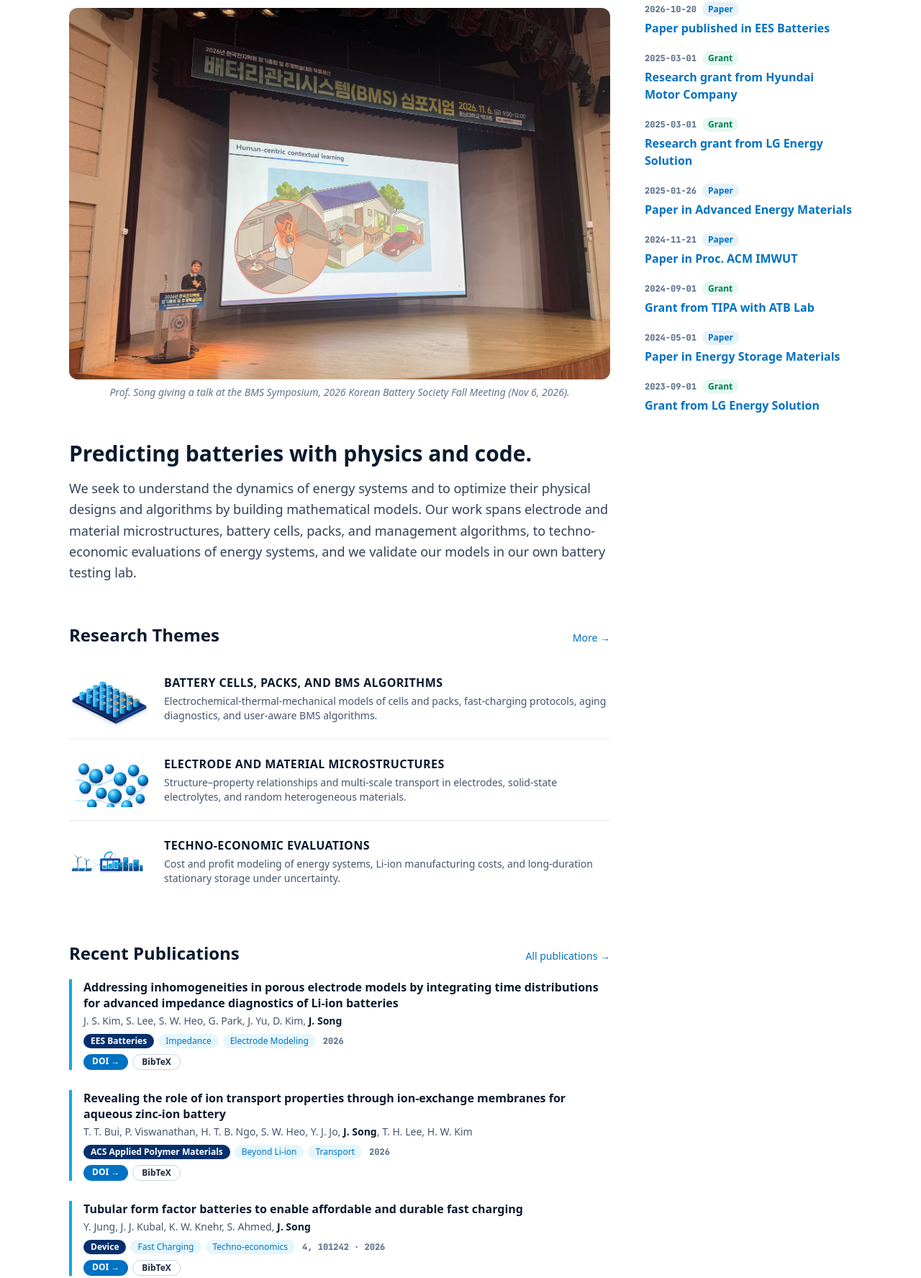
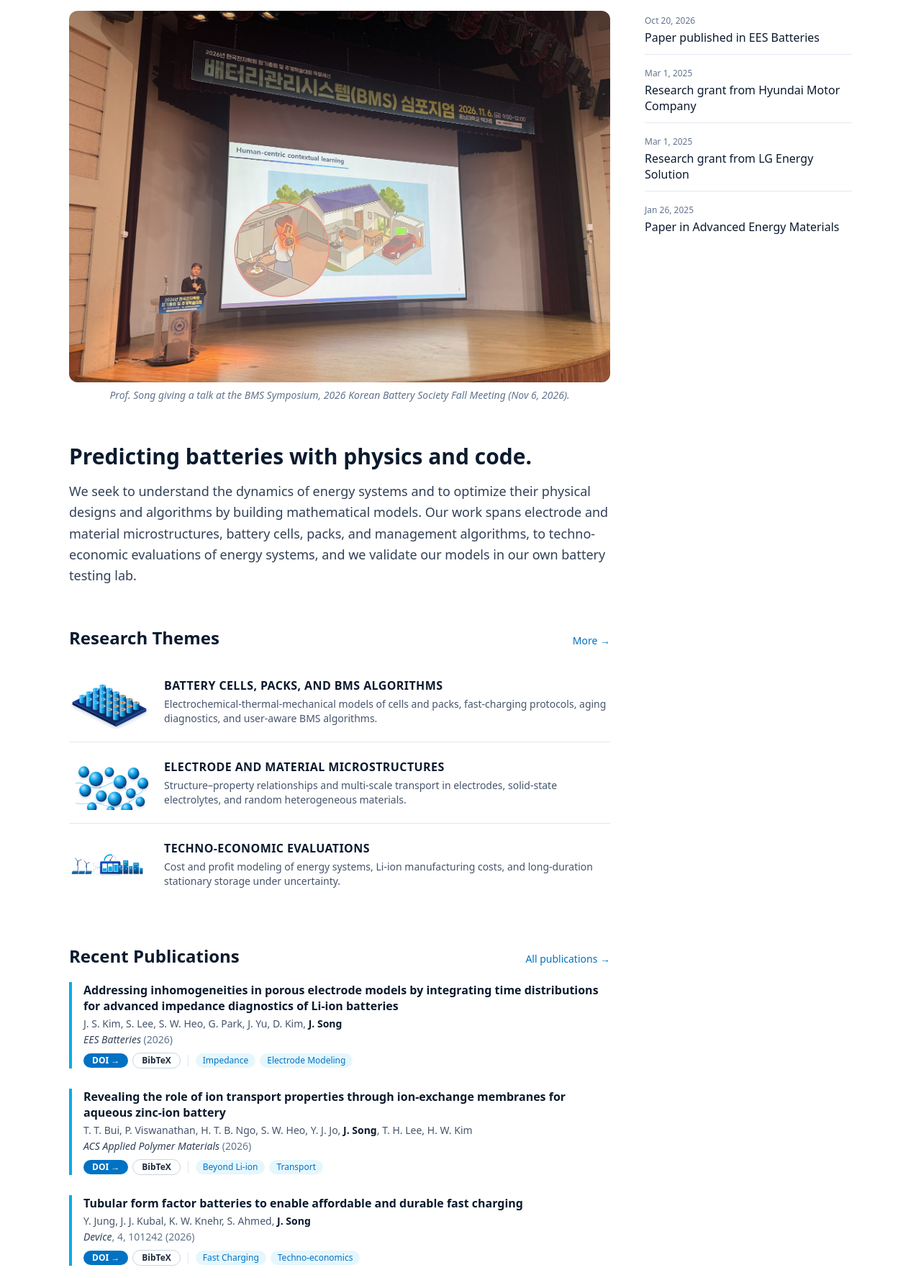
Before and after one commit to BatterySoftwareGroup/bsg-preview, an Astro site: page / in a window 1280 px wide. Shown: the part 158-1933 px from the top of the page at 72% size. Built offline with nearby package versions, Linux system fonts and the light colour scheme; Astro itself is replaced by a stand-in of ours; a web font is replaced by a local one.

Commit message:
Bundled review fixes: quieter announcements, cleaner publications, mono weights
- Announcements: latest 4, date + title only (no colored chips, not sticky); NewsTag removed
- Publications: topic-only filter on one line, filter bar flush under a fixed 64px header
  (sticky on desktop only), YAML order within a year (src/pubs.ts, used on all pub lists),
  plain citation line instead of venue chip, paper type as a small label
- JetBrains Mono loads 400/700/800 so dates are no longer forced to ExtraBold
- docs/logo-suit-candidate.png: SUIT lettering candidates next to the final logo (not applied)

Co-Authored-By: Claude Opus 5.5 <noreply@anthropic.com>

```diff
--- a/src/components/NewsTag.astro
+++ /dev/null
@@ -1,7 +0,0 @@
----
-// Small category chip for news items.
-const { category } = Astro.props;
-const style = { paper: 'bg-blue/10 text-blue', grant: 'bg-emerald-500/10 text-emerald-700 dark:text-emerald-400', award: 'bg-amber-500/10 text-amber-700 dark:text-amber-400', event: 'bg-slate-500/10 text-slate-600 dark:text-slate-300' }[category];
-const label = { paper: 'Paper', grant: 'Grant', award: 'Award', event: 'Event' }[category];
----
-<span class:list={['inline-block rounded-full px-2 py-0.5 text-xs font-semibold', style]}>{label}</span>
--- a/src/components/PubItem.astro
+++ b/src/components/PubItem.astro
@@ -1,13 +1,12 @@
 ---
-// One publication entry (I³ Group pattern): optional thumbnail, title, authors (PI in bold),
-// venue chip + topic chips, then DOI / PDF / Code / BibTeX. Used on /publications, /professor and home.
-// `filter` makes the topic chips buttons that drive the filter bar on /publications.
+// One publication entry: optional thumbnail, title, authors (PI in bold), a plain citation line
+// (venue, volume, year), then links and topic keywords on one row. Used on /publications, /professor and home.
+// `filter` makes the topic keywords buttons that drive the filter bar on /publications.
 const { p, id, filter = false } = Astro.props;
 const base = import.meta.env.BASE_URL.replace(/\/$/, '');
 const href = p.doi ? `https://doi.org/${p.doi}` : p.link;
 const pdf = p.pdf && (p.pdf.startsWith('http') ? p.pdf : `${base}${p.pdf}`);
-const typeLabel = { journal: '', conference: 'Conference', patent: 'Patent', book: 'Book Chapter' }[p.type];
-const chips: string[] = [...(typeLabel ? [typeLabel] : []), ...p.tags];
+const typeLabel = { journal: '', conference: 'Conference', patent: 'Patent', book: 'Book chapter' }[p.type];
 // BibTeX: authors "A, B, C*" → "A and B and C"; markers *† stripped.
 const entry = { journal: 'article', conference: 'inproceedings', patent: 'misc', book: 'incollection' }[p.type];
 const field = { journal: 'journal', conference: 'booktitle', patent: 'howpublished', book: 'booktitle' }[p.type];
@@ -17,23 +16,21 @@ const authors = p.authors.replace(/(J\. Song[*†]?)/, '<strong class="text-ink
 const btn = 'rounded-full px-3 py-0.5 text-xs font-semibold';
 const chip = 'rounded-full bg-sky/10 px-2.5 py-0.5 text-xs font-medium text-blue';
 ---
-<li class="pub flex gap-5" data-tags={`|${chips.join('|')}|`}>
+<li class="pub flex gap-5" data-tags={`|${p.tags.join('|')}|`}>
   {p.thumb && <img src={`${base}${p.thumb}`} alt="" class="hidden aspect-[4/3] w-36 shrink-0 rounded-lg border border-slate-200 object-cover sm:block dark:border-slate-700" loading="lazy" />}
   <div class="min-w-0 border-l-4 border-sky pl-4">
     <p class="font-semibold leading-snug text-ink dark:text-white">{href ? <a href={href} class="hover:text-blue hover:underline">{p.title}</a> : p.title}</p>
     <p class="mt-1 text-sm text-slate-600 dark:text-slate-300" set:html={authors} />
+    <p class="mt-0.5 text-sm text-slate-500"><em class="text-slate-700 dark:text-slate-200">{p.venue}</em>{p.volume && `, ${p.volume}`} ({p.year}){typeLabel && <span class="ml-2 rounded bg-slate-100 px-1.5 py-0.5 text-xs dark:bg-slate-800">{typeLabel}</span>}</p>
     <div class="mt-2 flex flex-wrap items-center gap-1.5">
-      <span class="rounded-full bg-navy px-2.5 py-0.5 text-xs font-semibold text-white">{p.venue}</span>
-      {chips.map((t) => filter
-        ? <button type="button" class:list={[chip, 'tag-btn hover:bg-sky/25']} data-tag={t}>{t}</button>
-        : <span class={chip}>{t}</span>)}
-      <span class="ml-1 font-mono text-xs text-slate-500">{p.volume && `${p.volume} · `}{p.year}</span>
-    </div>
-    <div class="mt-2 flex flex-wrap gap-1.5">
       {href && <a href={href} class:list={[btn, 'bg-blue text-white hover:bg-navy']}>{p.doi ? 'DOI →' : 'Link →'}</a>}
       {pdf && <a href={pdf} class:list={[btn, 'bg-slate-600 text-white']}>PDF</a>}
       {p.code && <a href={p.code} class:list={[btn, 'bg-ink text-white']}>Code →</a>}
       <button type="button" class:list={[btn, 'copy-bib border border-slate-300 hover:bg-slate-100 dark:border-slate-600 dark:hover:bg-slate-800']} data-bib={bib}>BibTeX</button>
+      {p.tags.length > 0 && <span class="mx-1 h-4 w-px bg-slate-200 dark:bg-slate-700" aria-hidden="true"></span>}
+      {p.tags.map((t: string) => filter
+        ? <button type="button" class:list={[chip, 'tag-btn hover:bg-sky/25']} data-tag={t}>{t}</button>
+        : <span class={chip}>{t}</span>)}
     </div>
   </div>
 </li>
--- a/src/content.config.ts
+++ b/src/content.config.ts
@@ -83,7 +83,6 @@ const research = defineCollection({
   }),
 });
 
-export const NEWS_CATEGORIES = { paper: 'Paper', grant: 'Grant', award: 'Award', event: 'Event' } as const;
 const news = defineCollection({
   loader: glob({ pattern: '*.md', base: 'src/content/news' }),
   schema: z.object({
--- a/src/layouts/Layout.astro
+++ b/src/layouts/Layout.astro
@@ -28,7 +28,7 @@ const active = ([href, , kids]: (typeof nav)[number]) => on(href) || !!kids?.som
     {SITE.noindex && <meta name="robots" content="noindex, nofollow" />}
     <link rel="preconnect" href="https://fonts.googleapis.com" />
     <link rel="stylesheet" href="https://cdn.jsdelivr.net/gh/sun-typeface/SUIT@2.0.5/fonts/variable/woff2/SUIT-Variable.css" />
-    <link rel="stylesheet" href="https://fonts.googleapis.com/css2?family=JetBrains+Mono:wght@800&display=swap" />
+    <link rel="stylesheet" href="https://fonts.googleapis.com/css2?family=JetBrains+Mono:wght@400;700;800&display=swap" />
     <meta property="og:title" content={title ? `${title} | ${SITE.name}` : SITE.fullName} />
     <meta property="og:description" content={SITE.tagline} />
     <meta property="og:image" content={new URL(`${base}/og.png`, Astro.site)} />
@@ -36,7 +36,7 @@ const active = ([href, , kids]: (typeof nav)[number]) => on(href) || !!kids?.som
   </head>
   <body class="flex min-h-screen flex-col bg-white font-sans text-slate-800 dark:bg-slate-900 dark:text-slate-100">
     <header class="sticky top-0 z-20 border-b border-slate-200 bg-white/90 backdrop-blur dark:border-slate-700 dark:bg-slate-900/90">
-      <div class="mx-auto flex max-w-6xl items-center gap-6 px-4 py-3 lg:px-8">
+      <div class="mx-auto flex h-16 max-w-6xl items-center gap-6 px-4 lg:px-8">
         <a href={`${base}/`} class="flex items-center gap-3"><Logo class="h-8 md:h-9" /><span class="hidden text-lg font-semibold text-ink sm:inline dark:text-white">{SITE.fullName}</span></a>
         <nav class="ml-auto hidden gap-7 text-[15px] font-medium lg:flex">
           {nav.map((item) => {
--- a/src/pages/index.astro
+++ b/src/pages/index.astro
@@ -3,13 +3,13 @@
 // mission + about, research themes and recent papers, with an Announcements sidebar.
 import Layout from '../layouts/Layout.astro';
 import PubItem from '../components/PubItem.astro';
-import NewsTag from '../components/NewsTag.astro';
+import { sortPubs } from '../pubs';
 import { getCollection } from 'astro:content';
 import { SITE } from '../site';
 const base = import.meta.env.BASE_URL.replace(/\/$/, '');
 const topics = (await getCollection('research')).sort((a, b) => a.data.order - b.data.order);
-const news = (await getCollection('news')).sort((a, b) => +b.data.date - +a.data.date).slice(0, 8); // no separate News page: the sidebar is the news list
-const pubs = (await getCollection('publications')).sort((a, b) => b.data.year - a.data.year).slice(0, 3);
+const news = (await getCollection('news')).sort((a, b) => +b.data.date - +a.data.date).slice(0, 4); // no separate News page: the sidebar shows the latest 4
+const pubs = sortPubs(await getCollection('publications')).slice(0, 3);
 const photos = (await getCollection('gallery')).map((g) => g.data).sort((a, b) => +b.date - +a.date).slice(0, 4);
 const h2 = 'text-2xl font-bold text-ink dark:text-white';
 const more = 'text-sm font-medium text-blue hover:underline';
@@ -57,14 +57,14 @@ const more = 'text-sm font-medium text-blue hover:underline';
       </section>
     </div>
 
-    <!-- Announcements sidebar (SD Kang Lab pattern) -->
-    <aside class="reveal lg:sticky lg:top-24 lg:self-start">
+    <!-- Announcements sidebar (SD Kang Lab pattern): date + title only, no colored chips, so it reads as a quiet list -->
+    <aside class="reveal lg:self-start">
       <h2 class="text-xl font-bold text-ink dark:text-white">Announcements</h2>
-      <ul class="mt-4 space-y-5">
+      <ul class="mt-3 divide-y divide-slate-200 dark:divide-slate-700">
         {news.map((n) => (
-          <li>
-            <p class="flex items-center gap-2"><time class="font-mono text-xs text-slate-500">{n.data.date.toISOString().slice(0, 10)}</time><NewsTag category={n.data.category} /></p>
-            <p class="mt-1 font-semibold text-blue">{n.data.title}</p>
+          <li class="py-3">
+            <time class="text-xs text-slate-500">{n.data.date.toLocaleDateString('en-US', { year: 'numeric', month: 'short', day: 'numeric', timeZone: 'UTC' })}</time>
+            <p class="mt-0.5 leading-snug text-ink dark:text-slate-100">{n.data.title}</p>
           </li>
         ))}
       </ul>
--- a/src/pages/professor.astro
+++ b/src/pages/professor.astro
@@ -4,11 +4,12 @@ import Container from '../components/Container.astro';
 import PubItem from '../components/PubItem.astro';
 import PeopleTabs from '../components/PeopleTabs.astro';
 import PageToc from '../components/PageToc.astro';
+import { sortPubs } from '../pubs';
 import { getCollection, getEntry } from 'astro:content';
 const base = import.meta.env.BASE_URL.replace(/\/$/, '');
 const pi = (await getCollection('members')).find((m) => m.data.role === 'PI')!.data;
 const prof = (await getEntry('professor', 'pi'))!.data;
-const recent = (await getCollection('publications')).sort((a, b) => b.data.year - a.data.year).slice(0, 3);
+const recent = sortPubs(await getCollection('publications')).slice(0, 3);
 const links = [['CV', prof.cv], ['Google Scholar', prof.scholar], ['ORCID', prof.orcid], ['LinkedIn', prof.linkedin]].filter(([, u]) => u);
 const toc: [string, string][] = [['bio', 'Biography'], ['education', 'Education'], ['experience', 'Experience'], ...(prof.awards.length ? [['awards', 'Awards'] as [string, string]] : []), ['publications', 'Latest Publications']];
 const h2 = 'scroll-mt-24 mt-12 text-xl font-bold text-ink dark:text-white';
--- a/src/pages/publications.astro
+++ b/src/pages/publications.astro
@@ -5,27 +5,28 @@ import Layout from '../layouts/Layout.astro';
 import Container from '../components/Container.astro';
 import PubItem from '../components/PubItem.astro';
 import PageToc from '../components/PageToc.astro';
+import { sortPubs } from '../pubs';
 import { getCollection } from 'astro:content';
 const KENTECH_SINCE = 2022; // PI joined KENTECH in 2022.04
-const pubs = (await getCollection('publications')).sort((a, b) => b.data.year - a.data.year);
-const typeLabel = { journal: '', conference: 'Conference', patent: 'Patent', book: 'Book Chapter' } as const;
+const pubs = sortPubs(await getCollection('publications'));
 const count: Record<string, number> = {};
-pubs.forEach((p) => [typeLabel[p.data.type], ...p.data.tags].filter(Boolean).forEach((t) => (count[t] = (count[t] ?? 0) + 1)));
+pubs.forEach((p) => p.data.tags.forEach((t) => (count[t] = (count[t] ?? 0) + 1)));
 const tags = Object.entries(count).sort((a, b) => b[1] - a[1] || a[0].localeCompare(b[0]));
 const groups = [['kentech', 'At KENTECH', pubs.filter((p) => p.data.year >= KENTECH_SINCE)], ['before', 'Before KENTECH', pubs.filter((p) => p.data.year < KENTECH_SINCE)]] as const;
 const toc: [string, string][] = groups.flatMap(([g, , list]) => [...new Set(list.map((p) => p.data.year))].map((y) => [`y${y}`, String(y)] as [string, string]));
-const chip = 'tag-btn rounded-full border border-slate-300 px-3 py-1 text-sm font-medium hover:border-blue hover:text-blue dark:border-slate-600';
+const chip = 'tag-btn shrink-0 rounded-full border border-slate-300 px-3 py-1 text-sm font-medium hover:border-blue hover:text-blue dark:border-slate-600';
 ---
 <Layout title="Publications">
 <Container title="Publications">
   <p class="text-sm text-slate-500">* Corresponding author, † Equal contribution. Click a keyword to filter.</p>
 
-  <div class="sticky top-16 z-10 -mx-4 mt-6 border-b border-slate-200 bg-white/95 px-4 py-3 backdrop-blur dark:border-slate-700 dark:bg-slate-900/95">
-    <div class="flex flex-wrap items-center gap-2">
+  <!-- Filter bar: pinned under the 64px header on desktop only (top-16); keywords stay on one line and scroll sideways if needed -->
+  <div class="z-10 -mx-4 mt-6 flex flex-col lg:sticky lg:top-16 gap-3 border-b border-slate-200 bg-white px-4 py-3 lg:flex-row lg:items-center dark:border-slate-700 dark:bg-slate-900">
+    <div class="flex min-w-0 flex-1 gap-2 overflow-x-auto whitespace-nowrap [scrollbar-width:thin]">
       <button type="button" class={chip} data-tag="" aria-pressed="true">All <span class="text-slate-400">{pubs.length}</span></button>
       {tags.map(([t, n]) => <button type="button" class={chip} data-tag={t} aria-pressed="false">{t} <span class="text-slate-400">{n}</span></button>)}
-      <input id="q" type="search" placeholder="Search title, author, venue…" class="w-full rounded-full border border-slate-300 px-4 py-1.5 text-sm lg:ml-auto lg:w-64 dark:border-slate-600 dark:bg-slate-800" />
     </div>
+    <input id="q" type="search" placeholder="Search title, author, venue…" class="w-full shrink-0 rounded-full border border-slate-300 px-4 py-1.5 text-sm lg:w-60 dark:border-slate-600 dark:bg-slate-800" />
   </div>
 
   <div class="mt-8 grid gap-10 lg:grid-cols-[1fr_9rem]">
--- a/src/pages/research/[id].astro
+++ b/src/pages/research/[id].astro
@@ -2,6 +2,7 @@
 import Layout from '../../layouts/Layout.astro';
 import Container from '../../components/Container.astro';
 import PubItem from '../../components/PubItem.astro';
+import { sortPubs } from '../../pubs';
 import { getCollection, render } from 'astro:content';
 export async function getStaticPaths() {
   return (await getCollection('research')).map((t) => ({ params: { id: t.id }, props: { t } }));
@@ -9,7 +10,7 @@ export async function getStaticPaths() {
 const { t } = Astro.props;
 const { Content } = await render(t);
 const base = import.meta.env.BASE_URL.replace(/\/$/, '');
-const related = (await getCollection('publications')).filter((p) => t.data.related.includes(p.id)).sort((a, b) => b.data.year - a.data.year);
+const related = sortPubs((await getCollection('publications')).filter((p) => t.data.related.includes(p.id)));
 const topics = (await getCollection('research')).sort((a, b) => a.data.order - b.data.order);
 ---
 <Layout title={t.data.title}>
--- /dev/null
+++ b/src/pubs.ts
@@ -0,0 +1,8 @@
+// Publication order: newest year first; within a year, the order the papers are listed in
+// src/data/publications.yaml (getCollection returns them sorted by id, which looks random).
+import raw from './data/publications.yaml?raw';
+
+const rank = new Map([...raw.matchAll(/^- id: (\S+)/gm)].map((m, i) => [m[1], i]));
+
+export const sortPubs = <T extends { id: string; data: { year: number } }>(list: T[]) =>
+  [...list].sort((a, b) => b.data.year - a.data.year || (rank.get(a.id) ?? 0) - (rank.get(b.id) ?? 0));
```
Also changed, not shown: docs/logo-suit-candidate.png (added).
